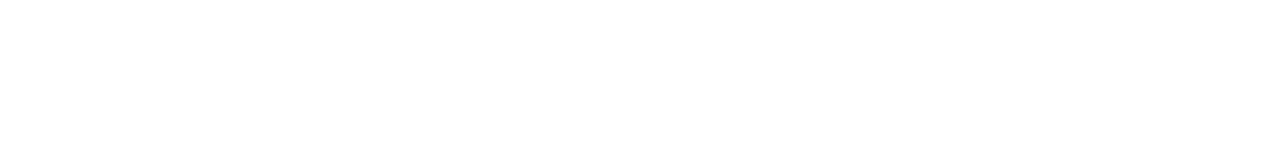
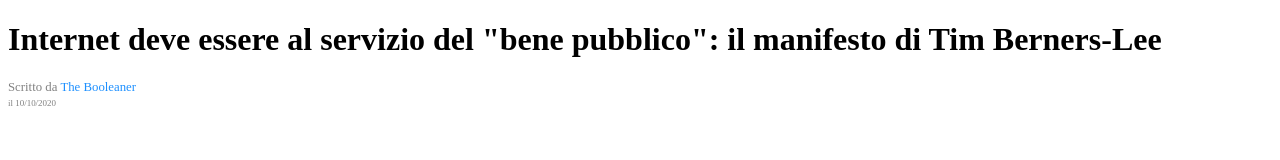
Before and after one commit to emanuelastetsko/html-css-booleaner, a plain HTML site: page index.html in a window 1280 px wide. Drawn offline with Linux system fonts and the light colour scheme.

Commit message:
Aggiunta titolo e relativa didascalia

```diff
--- a/css/style.css
+++ b/css/style.css
@@ -0,0 +1,12 @@
+#didascalia-titolo{
+    color: grey;
+    font-size: 80%;
+}
+
+.blue{
+    color: dodgerblue;
+}
+
+.data{
+    font-size: 70%;
+}
--- a/index.html
+++ b/index.html
@@ -11,8 +11,17 @@
 
         <!--Logo con pattern e titolo dell'articolo-->
         <header>
+            <div id="logo">
 
+            </div>
 
+            <h1>Internet deve essere al servizio del "bene pubblico": il manifesto di Tim Berners-Lee</h1>
+
+            <div id="didascalia-titolo">
+                Scritto da <span class="blue">The Booleaner</span>
+                <br>
+                <span class="data">il 10/10/2020</span>
+            </div>
         </header>
 
         <main>
```
